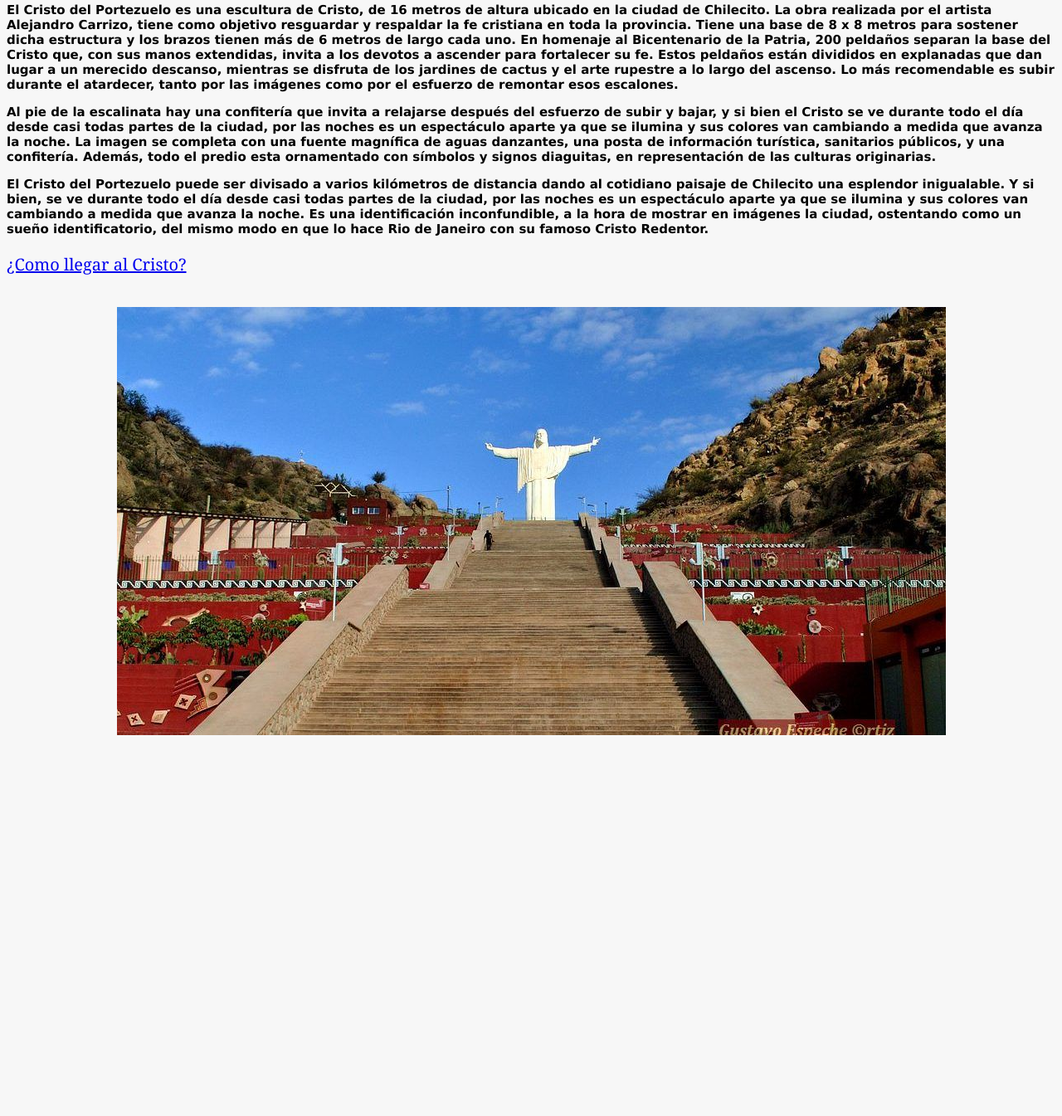
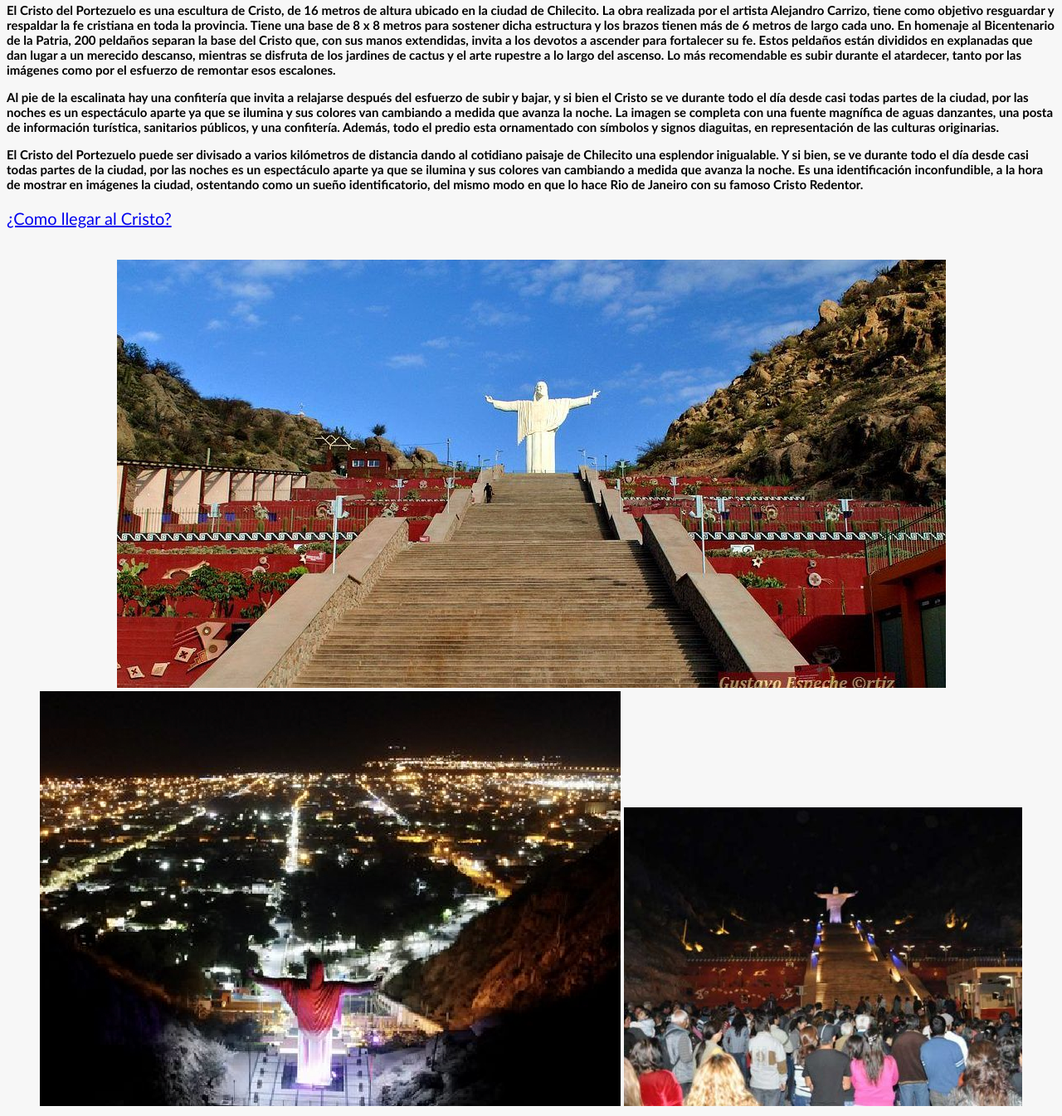
Before and after one commit to Gabito2/proyectDB.github.io, a plain HTML site: page index.html in a window 1280 px wide. Shown: the part 110-1455 px from the top of the page at 83% size. Before the commit the page ends 1008 px from the top, so only its background shows below. Drawn offline with Linux system fonts and the light colour scheme.

Commit message:
mas imagenes

```diff
--- a/index.html
+++ b/index.html
@@ -21,13 +21,14 @@
         }
 
         h3{
-            font-family: Verdana, Geneva, Tahoma, sans-serif;
+            font-family:'Gill Sans', 'Gill Sans MT', Calibri, 'Trebuchet MS', sans-serif;
             font-size: 15px;
         }
 
         p{
-            font-family: Cambria, Cochin, Georgia, Times, 'Times New Roman', serif;
+            font-family:'Trebuchet MS', 'Lucida Sans Unicode', 'Lucida Grande', 'Lucida Sans', Arial, sans-serif;
             font-size: 20px;
+            color: blue;
         }
         img {
             max-width: 100%;
@@ -59,6 +60,8 @@
 
     <div style="text-align: center;">
         <img src="imagenCristo.jpg">
+        <img src="Cristo.png">
+        <img src="FOTO CRISTO PORTEZUELO LLENO DE GENTE INAUGURACIÓN.jpg">
     </div>
 
 </body>
```
Also changed, not shown: Cristo.png (added), FOTO CRISTO PORTEZUELO LLENO DE GENTE INAUGURACIÓN.jpg (added).
